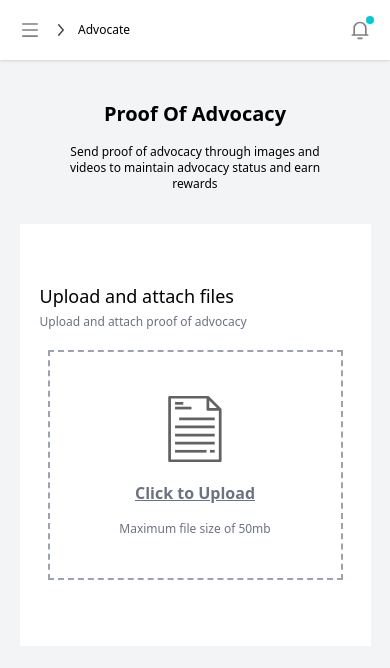
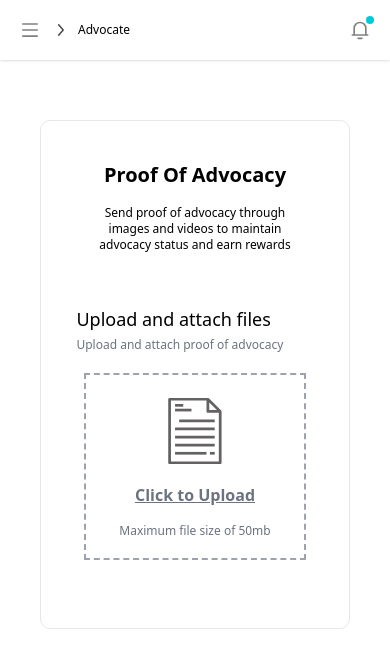
Before and after one commit to seunthegreat/FT9ja-Hero-main, a React (Vite) app: page /dashboard/advocate in a window 390 px wide. Shown: the top 668 px of the page. Built offline with nearby package versions, Linux system fonts and the light colour scheme.

Commit message:
UI fix and reponsiveness

```diff
--- a/src/pages/Advocate.jsx
+++ b/src/pages/Advocate.jsx
@@ -63,16 +63,16 @@ const Advocate = () => {
 
           <DNavbar route={"Advocate"}/>
 
-          <div className='h-screen lg:p-10 md:p-10 xs:p-0'>
-            <div className='h-[90%] lg:h-[90%] md:h-[100%] xs:h-full bg-gray-100 flex flex-col items-center'>
-              <h2 className="mb-4 mt-10 text-3xl xs:text-xl font-bold text-center">Proof Of Advocacy</h2>
+          <div className='h-screen lg:p-10 md:p-10 sm:p-10 xs:p-10 flex flex-col items-center'>
+            <div className='h-2/3 xl:h-3/4 lg:w-full w-full border rounded-[10px] m-5 sm:m-0 py-10 flex flex-col items-center'>
+              <h2 className="mb-4 text-3xl xs:text-xl font-bold text-center">Proof Of Advocacy</h2>
               <p className="md:w-[60%] lg:w-[60%] sm:w-[70%] ss:w-[80%] xs:w-[70%] mb-8 xs:text-xs lg:text-sm font-light text-center">
                 Send proof of advocacy through images and videos to maintain advocacy status and earn rewards
               </p>
-                <div className='h-[60%] w-[90%] xl:h-[70%] lg:w-[60%] md:w-[70%] lg:h-[60%] xs:h-[50%] bg-white p-5 overflow-hidden flex flex-col justify-center'>
+                <div className='h-[100%] xl:w-[80%] w-[90%] lg:w-[60%] md:w-[100%] p-5 overflow-hidden flex flex-col'>
                   <h2 className="text-xl font-normal md:text-xl xs:text-lg">Upload and attach files</h2>
                   <p className='text-gray-500 text-xs sm:mt-4 xs:mt-1'>Upload and attach proof of advocacy</p>
-                  <div class="m-2 mt-5 border-dashed border-2 border-gray-400 h-[60%] items-center justify-center flex flex-col">
+                  <div class="h-full m-2 mt-5 border-dashed border-2 border-gray-400  items-center justify-center flex flex-col">
                     <img src={Document} alt="upload" className="w-[53.31px] h-[72px] mb-4" />
                     <div className="flex items-center justify-between">
                       {!isDragActive && <button onClick={handleClick} className="underline font-semibold text-gray-500 hover:text-gray-800">Click to Upload </button>}
--- a/src/style.js
+++ b/src/style.js
@@ -25,7 +25,7 @@ const styles = {
     sectionImg: `flex-1 flex ${styles.flexCenter} md:ml-10 ml-0 md:mt-0 mt-10 relative`,
     sectionItems: `flex-1 flex ${styles.flexCenter} md:ml-10 ml-0 md:mt-0 mt-10 relative
       grid  grid-cols-2 md:grid-cols-2 lg:grid-cols-2 xl:grid-cols-2 sm:grid-cols-2
-      ss:grid-cols-2 xs:grid-cols-1 xs:grid-rows-reverse gap-4`,
+      ss:grid-cols-2 xs:grid-cols-1 gap-4`,
 
     sectionInfo: `flex-1 ${styles.flexStart} flex-col`,
   };
```
